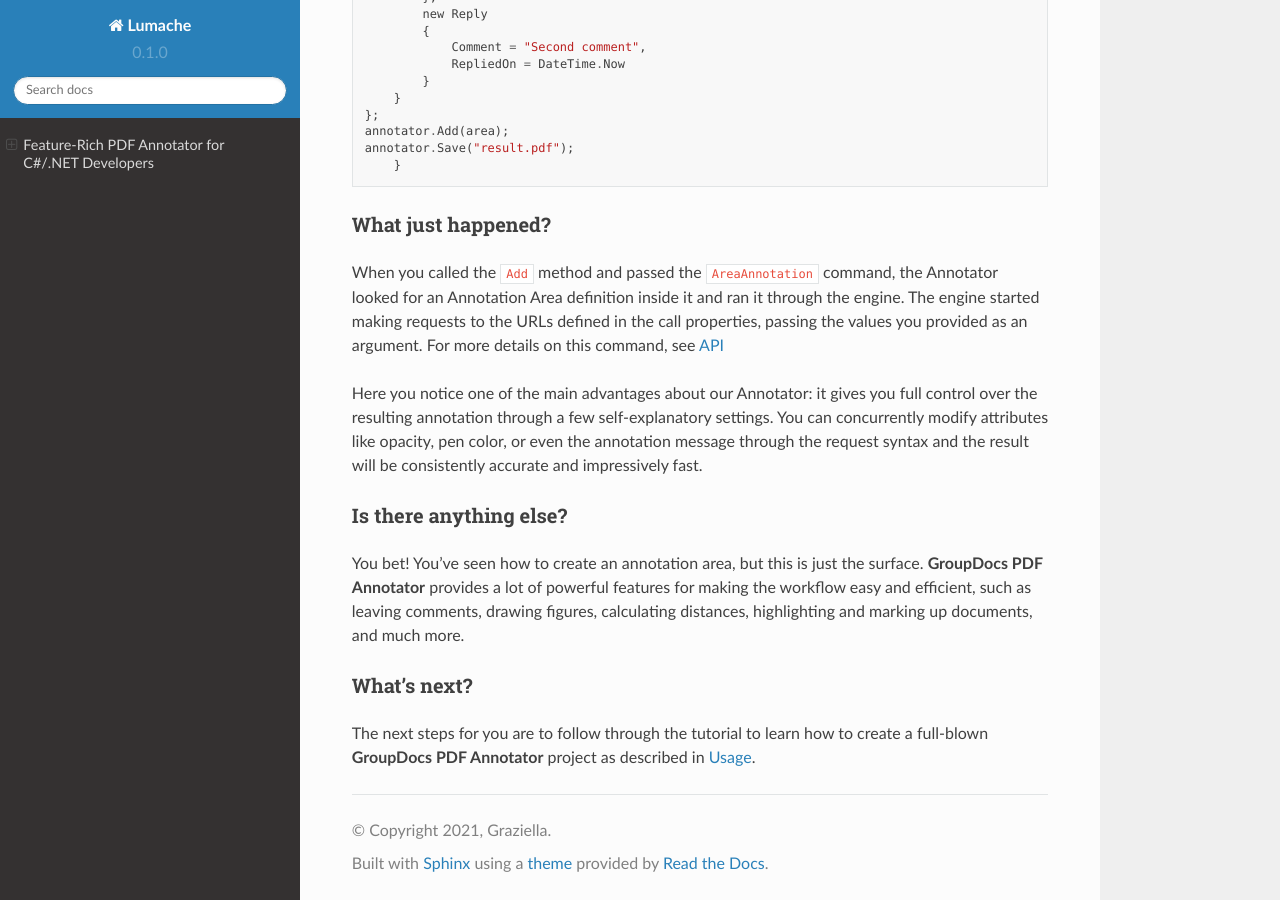
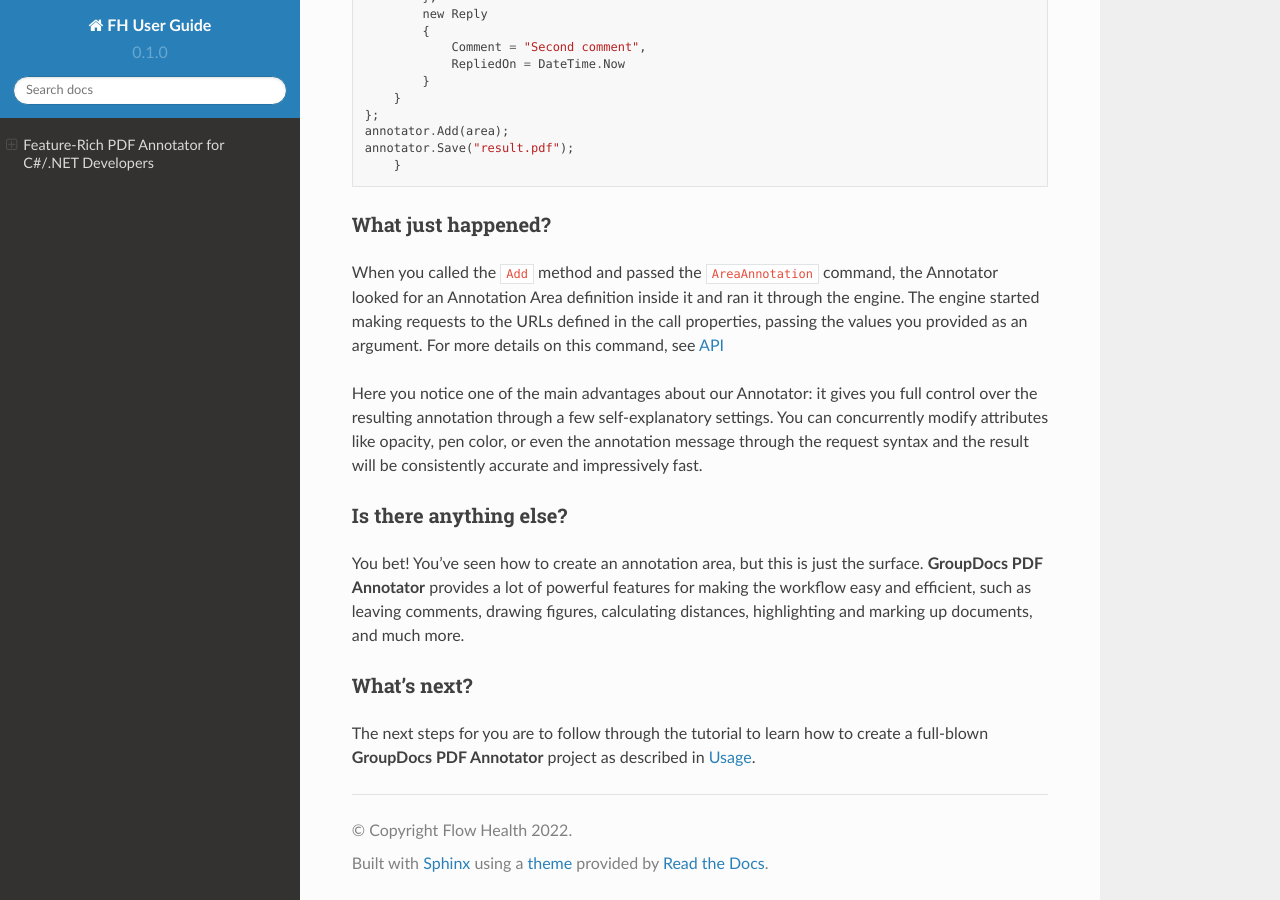
Before and after one commit to vadimsteckler1/fh_online_ug_poc, a Sphinx documentation site: the page built from docs/source/index.rst, in a window 1280 px wide and 900 px high, scrolled down 1454 px. Built offline with Sphinx 7.4.7 and the Read the Docs theme 2.0.0, drawn with Linux system fonts in a browser that asks for light colours.

Commit message:
Update conf.py

```diff
--- a/docs/source/conf.py
+++ b/docs/source/conf.py
@@ -2,9 +2,9 @@
 
 # -- Project information
 
-project = 'Lumache'
-copyright = '2021, Graziella'
-author = 'Graziella'
+project = 'FH User Guide'
+copyright = 'Flow Health 2022'
+author = 'Vadim Steckler'
 
 release = '0.1'
 version = '0.1.0'
```
